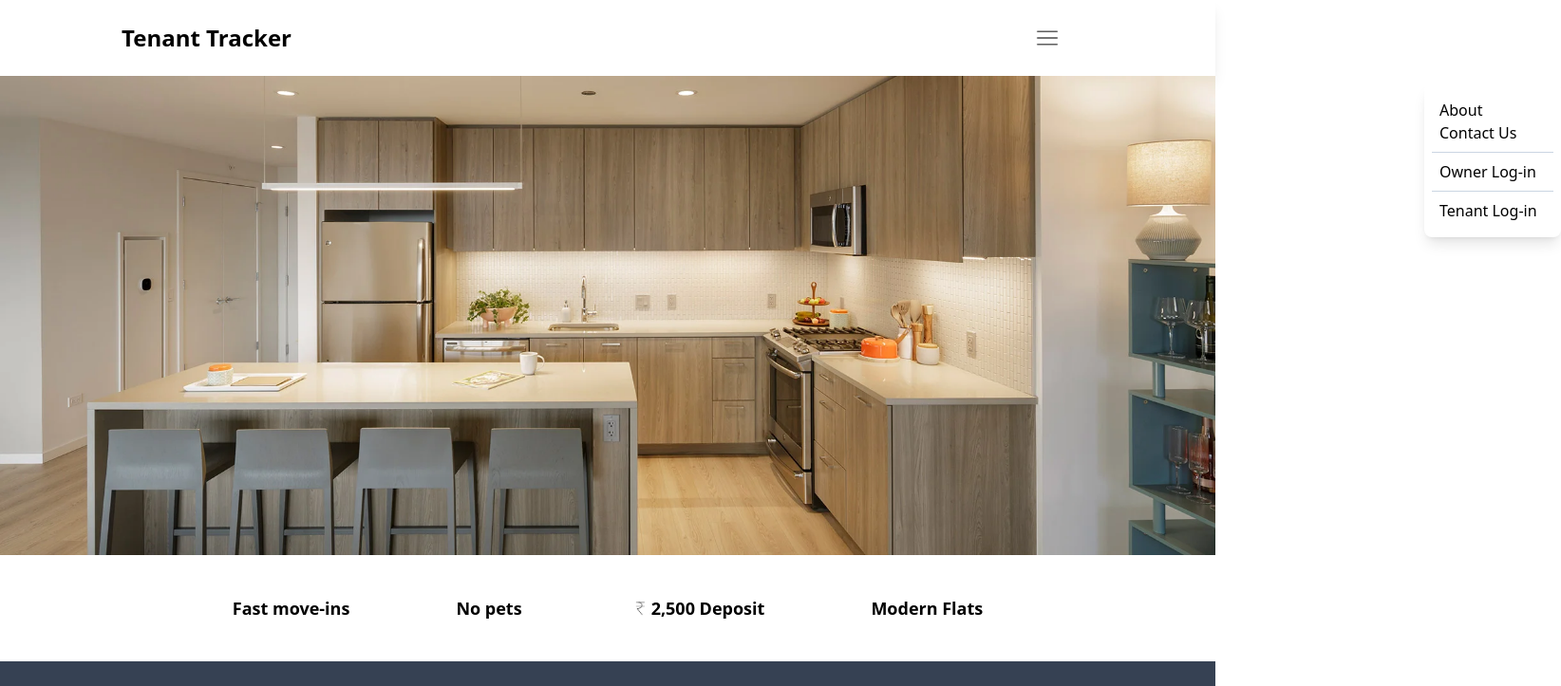
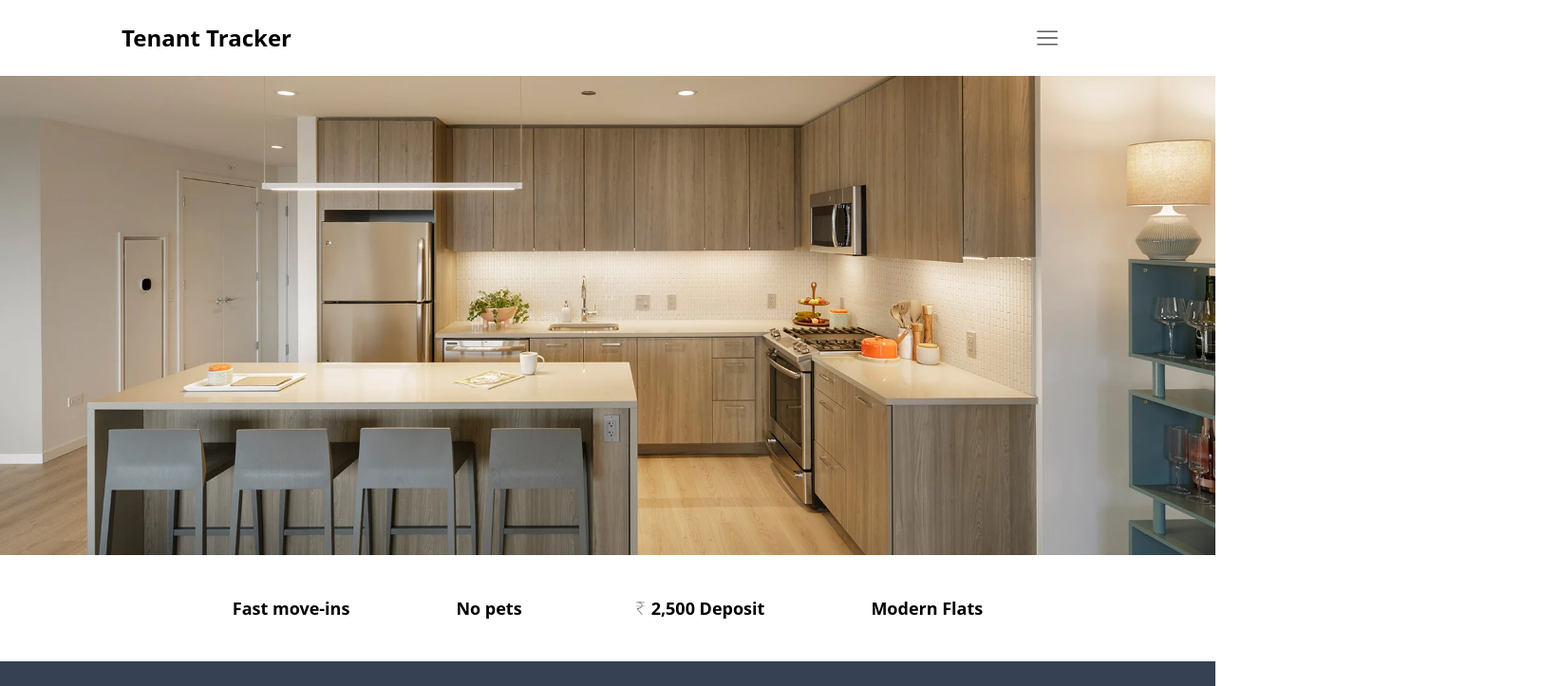
Before and after one commit to bhanuarya06/TenantTracker-Web, a React (Vite) app: page / in a window 1280 px wide. Shown: the top 723 px of the page at 95% size, 1644 px wide, since content can reach past the window. Built offline with nearby package versions, Linux system fonts and the light colour scheme.

Commit message:
My Home Page is ready

```diff
--- a/src/App.jsx
+++ b/src/App.jsx
@@ -2,11 +2,13 @@ import { BrowserRouter, Route, Routes } from "react-router-dom";
 import Body from "./Body";
 import Login from "./Login";
 import Home from "./Home";
+import { Provider } from "react-redux";
+import { store } from "../utils/appStore";
 
 function App() {
   return (
     <>
-
+      <Provider store={store}>
         <BrowserRouter basename="/">
           <Routes>
             <Route path="/" element={<Body />}>
@@ -15,7 +17,7 @@ function App() {
             </Route>
           </Routes>
         </BrowserRouter>
-
+      </Provider>
     </>
   );
 }
--- a/src/Header.jsx
+++ b/src/Header.jsx
@@ -1,13 +1,20 @@
-
+import { useDispatch } from "react-redux";
+import { toggleMenu } from "../utils/Slices/MenuSlice";
 
 const Header = () => {
+
+  const dispatch = useDispatch();
+
+  const handleMenuClick = ()=>{
+    dispatch(toggleMenu());
+  }
 
   return (
     <div className="">
       <div className="flex items-center justify-between shadow-lg h-20">
         <div className="font-bold text-2xl pl-32 py-4 w-5/6">Tenant Tracker</div>
         <div className="w-1/6 p-4">
-          <img alg="Hamburger Logo" src="/threelines.png" className="flex items-center w-10 " ></img>
+          <img alg="Hamburger Logo" src="/threelines.png" className="flex items-center w-10 " onClick={handleMenuClick} ></img>
         </div>
       </div>
     </div>
--- a/src/MainPageBackground.jsx
+++ b/src/MainPageBackground.jsx
@@ -1,10 +1,13 @@
+import { useSelector } from "react-redux";
 import MenuDropdown from "./MenuDropdown";
 
 const MainPageBackground = () => {
 
+  const showMenu = useSelector(store=>store?.menu?.showMenu)
+
   return (
     <div className="relative">
-      <MenuDropdown></MenuDropdown>
+      {showMenu && <MenuDropdown />}
       <div className="">
         <img alg="bg-image" src="public/bg-image.webp" className="" ></img>
       </div>
--- a/src/MenuDropdown.jsx
+++ b/src/MenuDropdown.jsx
@@ -1,18 +1,18 @@
 
 const MenuDropdown = () => {
   return (
-    <div className="absolute pl-375 pt-2">
-        <div className=" p-2 w-36 shadow-lg bg-white rounded-lg">
-          <div className=" p-2 border-b-1 border-slate-300">
+    <div className="absolute pl-375 pt-1 ">
+        <div className=" w-36 py-1 shadow-lg bg-white rounded-lg">
+          <div className=" border-b-1 border-slate-300">
             <ul>
-              <li>About</li>
-              <li>Contact Us</li>
+              <li className="p-2 hover:bg-amber-400 text-md">About</li>
+              <li className="p-2 hover:bg-amber-400 text-md">Contact Us</li>
             </ul>
           </div>
-          <div className="p-2 border-b-1 border-slate-300">
+          <div className="p-2 hover:bg-amber-400 border-b-1 font-bold text-md border-slate-300">
             <h1>Owner Log-in</h1>
           </div>
-          <div className=" p-2">
+          <div className="p-2 hover:bg-amber-400 font-bold text-md">
             <h1>Tenant Log-in</h1>
           </div>
         </div>
--- a/utils/appStore.js
+++ b/utils/appStore.js
@@ -1,8 +1,8 @@
 import { configureStore } from "@reduxjs/toolkit";
-import MenuDropdownReducer from "../src/MenuDropdown";
+import MenuReducer from "../utils/Slices/MenuSlice";
 
 export const store = configureStore({
   reducer: {
-    menu: MenuDropdownReducer,
+    menu: MenuReducer,
   },
 });
```
Lines whose indentation alone changed are shown as unchanged.
